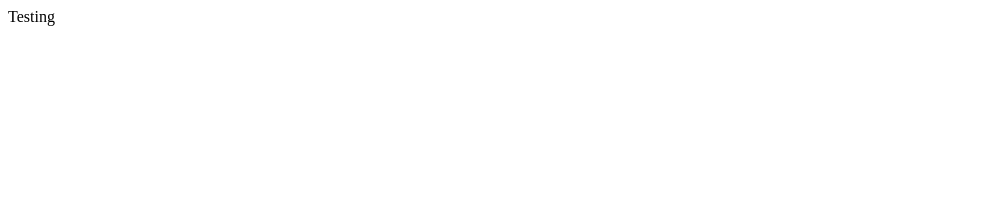
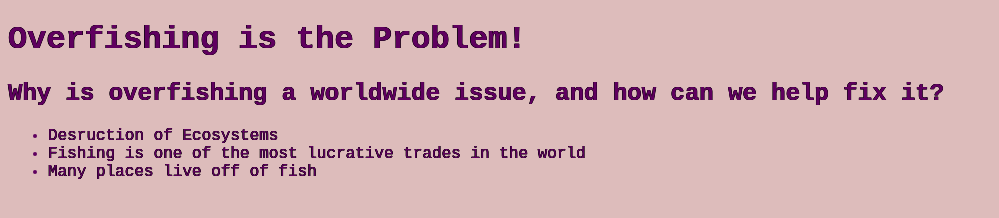
Before and after one commit to Brneuman27/Team-Repo, a plain HTML site: page index.html in a window 1280 px wide. Shown: the whole page, without its empty margins (0-999 px from the left). Drawn offline with Linux system fonts and the light colour scheme.

Commit message:
stylesheets and other work
Co-authored-by: Brandon Neuman <Brneuman27@users.noreply.github.com>

```diff
--- /dev/null
+++ b/index.css
@@ -0,0 +1,14 @@
+* {
+    background:#ddbcbb;
+    color:#5f005f;
+    font-family: 'Courier New', Courier, monospace;
+    text-shadow:
+        0.001em 0.01em 0 #000000,
+        -0.01em 0.01em 0 #000000,
+        -0.01em -0.01em 0 #000000,
+        0.01em -0.01em 0 #000000;
+}
+
+h2 {
+    text-shadow: #ff00ff;
+}
--- a/index.html
+++ b/index.html
@@ -3,9 +3,17 @@
 <head>
     <meta charset="UTF-8">
     <meta name="viewport" content="width=device-width, initial-scale=1.0">
+    <link rel="stylesheet" href="index.css">
     <title>Document</title>
 </head>
 <body>
-    Testing
+    <h1>Overfishing is the Problem!</h1>
+    <h2>Why is overfishing a worldwide issue, and how can we help fix it? </h2>
+    <ul>
+        <li>Desruction of Ecosystems</li>
+        <li>Fishing is one of the most lucrative trades in the world</li>
+        <li>Many places live off of fish</li>
+    </ul>
+
 </body>
 </html>
```
